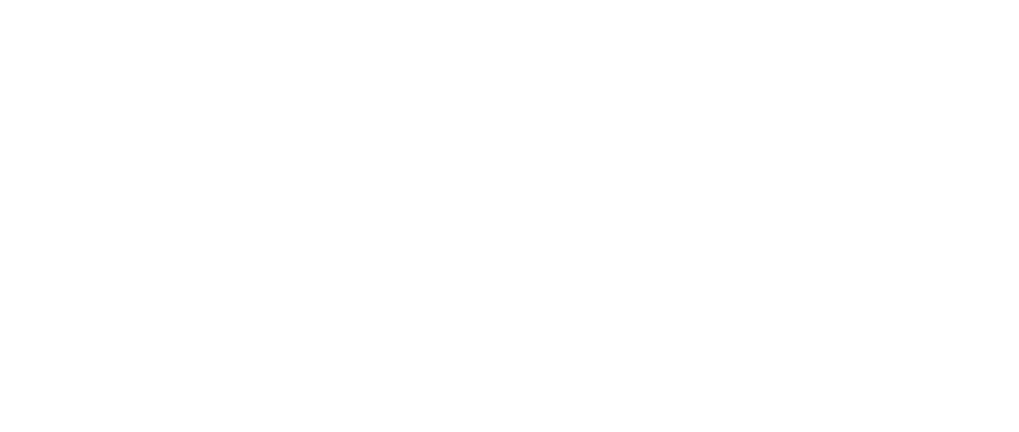
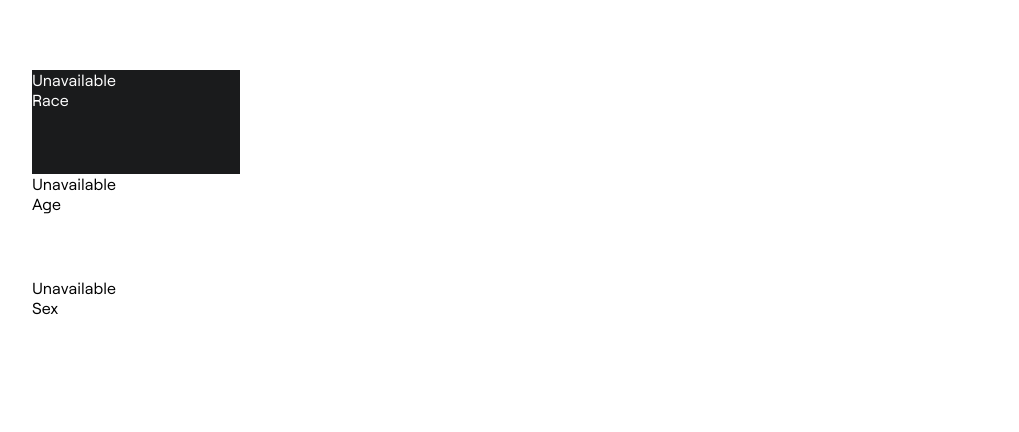
Before and after one commit to ghettobirdcs/Skinstric-Internship, a React (Create React App) app: page /summary in a window 1280 px wide. Shown: the part 234-666 px from the top of the page, without its empty margins (0-1019 px from the left). Built offline with nearby package versions, Linux system fonts and the light colour scheme.

Commit message:
SummaryLeftItem component + useLocalStorageEstimate hook

```diff
--- /dev/null
+++ b/src/components/Summary/SummaryLeftItem.css
@@ -0,0 +1,10 @@
+.selector {
+	width: 208px;
+	height: 104px;
+	margin-left: 32px;
+}
+
+.selector__first {
+	color: #fff;
+	background-color: #1A1B1C;
+}
--- /dev/null
+++ b/src/components/Summary/SummaryLeftItem.jsx
@@ -0,0 +1,16 @@
+import React from "react";
+import "./SummaryLeftItem.css";
+
+const SummaryLeftItem = ({ index, value }) => {
+  return (
+    <div
+      className={`selector ${index === 1 ? "selector__first" : index === 2 ? "selector__second" : "selector__third"}`}
+    >
+      {value}
+      <br />
+      {index === 1 ? "Race" : index === 2 ? "Age" : "Sex"}
+    </div>
+  );
+};
+
+export default SummaryLeftItem;
--- /dev/null
+++ b/src/hooks/useLocalStorageEstimate.js
@@ -0,0 +1,58 @@
+import { useEffect, useState } from "react";
+import { getEstimate } from "../utils/getEstimate";
+
+export function useLocalStorageEstimate(key, { decimals = 0 } = {}) {
+  const [label, setLabel] = useState("");
+  const [value, setValue] = useState(null);
+  const [percentages, setPercentages] = useState({});
+  const [loading, setLoading] = useState(true);
+  const [error, setError] = useState(null);
+
+  useEffect(() => {
+    let cancelled = false;
+    try {
+      const raw = localStorage.getItem(key);
+      if (!raw) {
+        if (!cancelled) setLoading(false);
+        return;
+      }
+      let obj;
+      try {
+        obj = JSON.parse(raw);
+      } catch (e) {
+        if (!cancelled) {
+          setError(e);
+          setLoading(false);
+        }
+        return;
+      }
+
+      const { percentages, highestLabel, highestValue } = getEstimate(
+        obj,
+        decimals,
+      );
+      if (!cancelled) {
+        setLabel(highestLabel || "");
+        setValue(highestValue);
+        setPercentages(percentages);
+        setLoading(false);
+      }
+    } catch (e) {
+      if (!cancelled) {
+        setError(e);
+        setLoading(false);
+      }
+    }
+    return () => {
+      cancelled = true;
+    };
+  }, [key, decimals]);
+
+  return {
+    label,
+    value,
+    percentages,
+    loading,
+    error,
+  };
+}
--- a/src/pages/Summary/Summary.css
+++ b/src/pages/Summary/Summary.css
@@ -18,6 +18,13 @@
 	font-size: 14px;
 }
 
+.summary__container {
+	position: absolute;
+	top: 304px;
+	width: 100%;
+	height: 544px;
+}
+
 .summary__info {
 	position: absolute;
 	bottom: 32px;
--- a/src/pages/Summary/Summary.jsx
+++ b/src/pages/Summary/Summary.jsx
@@ -1,20 +1,38 @@
 import React, { useRef } from "react";
 import "./Summary.css";
 
+import Button from "../../components/UI/Button";
 import Navbar from "../../components/Navbar/Navbar";
-import Button from "../../components/UI/Button";
+import SummaryLeftItem from "../../components/Summary/SummaryLeftItem";
 
 import { useButtonHoverAnimations } from "../../hooks/useButtonHoverAnimations";
+import { useLocalStorageEstimate } from "../../hooks/useLocalStorageEstimate";
 
 const Summary = () => {
   const containerRef = useRef(null);
   useButtonHoverAnimations(containerRef);
 
+  const race = useLocalStorageEstimate("Race");
+  const age = useLocalStorageEstimate("Age");
+  const gender = useLocalStorageEstimate("Gender");
+
+  const placeholder = (est) =>
+    est.loading
+      ? "Loading..."
+      : est.label
+        ? `${est.label} (${est.value}%)`
+        : "Unavailable";
+
   return (
     <div id="summary" ref={containerRef}>
       <Navbar showCode={false} demographics={true} />
-      {/* TODO: Make components for type selector (left), content value (mid), and corrector (right) */}
-      {/* TODO: Make component for 'reset' + 'confirm' btn */}
+      <div className="summary__container">
+        <SummaryLeftItem index={1} value={placeholder(race)} />
+        <SummaryLeftItem index={2} value={placeholder(age)} />
+        <SummaryLeftItem index={3} value={placeholder(gender)} />
+        {/* TODO: Make components for content value (mid), and corrector (right) */}
+        {/* TODO: Make component for 'reset' + 'confirm' btn */}
+      </div>
       <p className="summary__info">
         If A.I. estimate is wrong, select the correct one.
       </p>
--- /dev/null
+++ b/src/utils/getEstimate.js
@@ -0,0 +1,25 @@
+export function getEstimate(probabilities, decimals = 0) {
+  const percentages = {};
+  let highestLabel = null;
+  let highestValue = -Infinity;
+
+  if (!probabilities || typeof probabilities !== "object") {
+    return { percentages, highestLabel, highestValue: null };
+  }
+
+  for (const [label, raw] of Object.entries(probabilities)) {
+    if (typeof raw !== "number" || isNaN(raw)) continue;
+    const pct = Number((raw * 100).toFixed(decimals));
+    percentages[label] = pct;
+    if (pct > highestValue) {
+      highestValue = pct;
+      highestLabel = label;
+    }
+  }
+
+  return {
+    percentages,
+    highestLabel,
+    highestValue: highestValue === -Infinity ? null : highestValue,
+  };
+}
```
